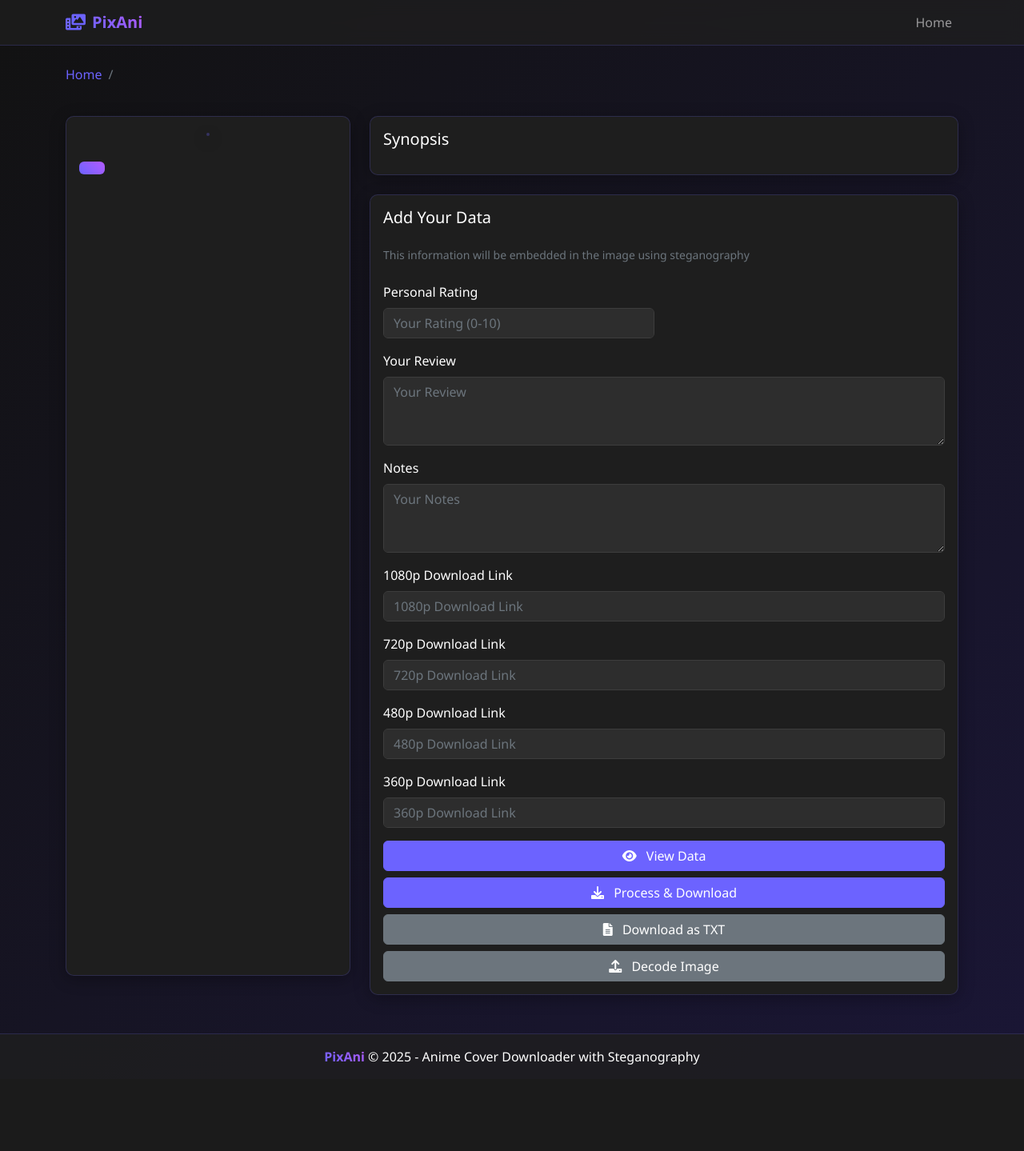
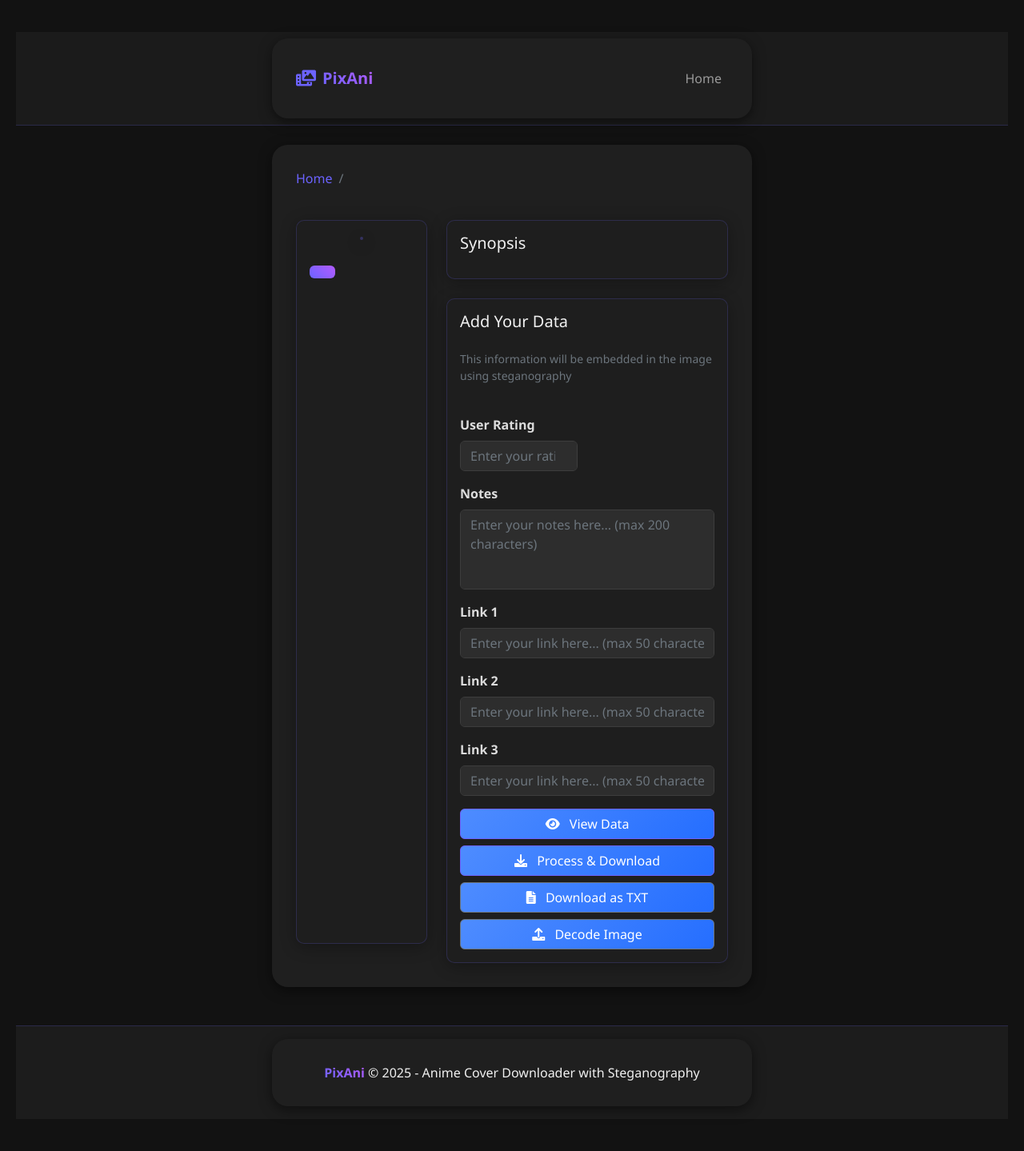
Before and after one commit to Rigelyon/PixAni, a Django app: template core/templates/core/anime_detail.html in a window 1280 px wide. Shown: the whole page at 80% size. Before the commit the page ends 1331 px from the top, so only its background shows below. Run offline with Django 4.2, Linux system fonts and the light colour scheme; the template is opened without the code that fills it: values that come from a table or form of the project are taken from there, others are empty.

Commit message:
Refactor data handling; Reduce data required to embed; Remove all of anilist data except id, remove link 4, and remove user review into data to be embedded

```diff
--- a/PixAni/static/css/style.css
+++ b/PixAni/static/css/style.css
@@ -0,0 +1,111 @@
+body {
+    font-family: 'Segoe UI', sans-serif;
+    background: #121212;
+    margin: 0;
+    padding: 40px 20px;
+    color: #f1f1f1;
+}
+
+.container {
+    max-width: 600px;
+    margin: auto;
+    background: #1f1f1f;
+    padding: 30px;
+    border-radius: 20px;
+    box-shadow: 0 4px 16px rgba(0,0,0,0.5);
+}
+
+.title {
+    text-align: center;
+    margin-bottom: 20px;
+    font-size: 28px;
+    color: #ffffff;
+}
+
+label {
+    display: block;
+    margin-top: 15px;
+    font-weight: 600;
+    color: #dddddd;
+}
+
+input[type="file"],
+textarea {
+    width: 100%;
+    padding: 12px;
+    margin-top: 6px;
+    border: 2px solid #333;
+    border-radius: 10px;
+    font-size: 14px;
+    background: #2c2c2c;
+    color: #f1f1f1;
+    box-sizing: border-box;
+}
+
+textarea {
+    height: 100px;
+    resize: none;
+}
+
+.buttons {
+    display: flex;
+    flex-wrap: wrap;
+    gap: 10px;
+    justify-content: center;
+    margin-top: 20px;
+}
+
+button {
+    flex: 1;
+    min-width: 140px;
+    padding: 10px 20px;
+    background: linear-gradient(135deg, #4e8cff, #256eff);
+    color: white;
+    border: none;
+    border-radius: 12px;
+    font-size: 16px;
+    font-weight: bold;
+    cursor: pointer;
+    transition: 0.3s ease;
+}
+
+button:hover {
+    background: linear-gradient(135deg, #3763c1, #1551c1);
+    transform: scale(1.05);
+}
+
+.output {
+    margin-top: 30px;
+    text-align: center;
+}
+
+#outputImage {
+    max-width: 100%;
+    margin-top: 10px;
+    border-radius: 12px;
+    display: none;
+}
+
+#extractedMessage {
+    background: #2c2c2c;
+    padding: 15px;
+    margin-top: 15px;
+    border-radius: 10px;
+    font-size: 16px;
+    white-space: pre-wrap;
+}
+
+@media (max-width: 500px) {
+    .buttons {
+        flex-direction: column;
+    }
+
+    button {
+        font-size: 14px;
+        padding: 12px;
+    }
+
+    .title {
+        font-size: 24px;
+    }
+}
--- a/core/forms.py
+++ b/core/forms.py
@@ -18,63 +18,51 @@ class AnilistLinkForms(forms.Form):
     )
 
 class UserDataForm(forms.Form):
-    personal_rating = forms.FloatField(
+    user_rating = forms.FloatField(
         min_value=0,
         max_value=10,
         required=False,
         widget=forms.NumberInput(attrs={
-            'placeholder': 'Your Rating (0-10)',
+            'placeholder': 'Enter your rating here... (0-10)',
             'class': 'form-control',
-            'step': '0.1'
-        }),
-    )
-
-    review = forms.CharField(
-        required=False,
-        widget=forms.Textarea(attrs={
-            'placeholder': 'Your Review',
-            'class': 'form-control',
-            'rows': 3
+            'step': '0.1',
+            'maxlength': '2',
         }),
     )
 
     notes = forms.CharField(
         required=False,
         widget=forms.Textarea(attrs={
-            'placeholder': 'Your Notes',
+            'placeholder': 'Enter your notes here... (max 200 characters)',
             'class': 'form-control',
-            'rows': 3
+            'rows': 3,
+            'maxlength': '200',
         }),
     )
 
-    download_link_1080p = forms.URLField(
+    link_1 = forms.URLField(
         required=False,
         widget=forms.URLInput(attrs={
-            'placeholder': '1080p Download Link',
-            'class': 'form-control'
+            'placeholder': 'Enter your link here... (max 50 characters)',
+            'class': 'form-control',
+            'maxlength': '50',
         }),
     )
 
-    download_link_720p = forms.URLField(
+    link_2 = forms.URLField(
         required=False,
         widget=forms.URLInput(attrs={
-            'placeholder': '720p Download Link',
-            'class': 'form-control'
+            'placeholder': 'Enter your link here... (max 50 characters)',
+            'class': 'form-control',
+            'maxlength': '50',
         }),
     )
 
-    download_link_480p = forms.URLField(
+    link_3 = forms.URLField(
         required=False,
         widget=forms.URLInput(attrs={
-            'placeholder': '480p Download Link',
-            'class': 'form-control'
+            'placeholder': 'Enter your link here... (max 50 characters)',
+            'class': 'form-control',
+            'maxlength': '50',
         }),
     )
-
-    download_link_360p = forms.URLField(
-        required=False,
-        widget=forms.URLInput(attrs={
-            'placeholder': '360p Download Link',
-            'class': 'form-control'
-        }),
-    )
--- a/core/templates/core/anime_detail.html
+++ b/core/templates/core/anime_detail.html
@@ -85,14 +85,9 @@
                             {% csrf_token %}
                             <div class="row mb-3">
                                 <div class="col-md-6">
-                                    <label for="{{ user_data_form.personal_rating.id_for_label }}" class="form-label">Personal Rating</label>
-                                    {{ user_data_form.personal_rating }}
+                                    <label for="{{ user_data_form.user_rating.id_for_label }}" class="form-label">User Rating</label>
+                                    {{ user_data_form.user_rating }}
                                 </div>
-                            </div>
-
-                            <div class="mb-3">
-                                <label for="{{ user_data_form.review.id_for_label }}" class="form-label">Your Review</label>
-                                {{ user_data_form.review }}
                             </div>
 
                             <div class="mb-3">
@@ -101,23 +96,18 @@
                             </div>
 
                             <div class="mb-3">
-                                <label for="{{ user_data_form.download_link_1080p.id_for_label }}" class="form-label">1080p Download Link</label>
-                                {{ user_data_form.download_link_1080p }}
+                                <label for="{{ user_data_form.link_1.id_for_label }}" class="form-label">Link 1</label>
+                                {{ user_data_form.link_1 }}
                             </div>
 
                             <div class="mb-3">
-                                <label for="{{ user_data_form.download_link_720p.id_for_label }}" class="form-label">720p Download Link</label>
-                                {{ user_data_form.download_link_720p }}
+                                <label for="{{ user_data_form.link_2.id_for_label }}" class="form-label">Link 2</label>
+                                {{ user_data_form.link_2 }}
                             </div>
 
                             <div class="mb-3">
-                                <label for="{{ user_data_form.download_link_480p.id_for_label }}" class="form-label">480p Download Link</label>
-                                {{ user_data_form.download_link_480p }}
-                            </div>
-
-                            <div class="mb-3">
-                                <label for="{{ user_data_form.download_link_360p.id_for_label }}" class="form-label">360p Download Link</label>
-                                {{ user_data_form.download_link_360p }}
+                                <label for="{{ user_data_form.link_3.id_for_label }}" class="form-label">Link 3</label>
+                                {{ user_data_form.link_3 }}
                             </div>
 
                             <div class="d-grid gap-2">
@@ -162,13 +152,13 @@
     <div class="modal-dialog modal-lg">
         <div class="modal-content card">
             <div class="modal-header card-header">
-                <h5 class="card-title" id="viewDataModalLabel">Data to be Embedded</h5>
-                <button type="button" class="btn-close" data-bs-dismiss="modal" aria-label="Close"></button>
+                <h5 class="card-title gradient-text" id="viewDataModalLabel">Data to be Embedded</h5>
+                <button type="button" class="btn-close btn-close-white" data-bs-dismiss="modal" aria-label="Close"></button>
             </div>
-            <div class="modal-body card-body">
-                <pre id="dataToEmbed" class="bg-light p-3 rounded" style="background-color: var(--secondary-color); color: var(--primary-color);"></pre>
+            <div class="modal-body card-body" style="background-color: var(--dark-bg); color: #fff;">
+                <pre id="dataToEmbed" class="p-3 rounded" style="background-color: var(--secondary-color); color: var(--primary-color); border: 1px solid rgba(108, 99, 255, 0.2);"></pre>
             </div>
-            <div class="modal-footer card-footer">
+            <div class="modal-footer card-footer" style="background-color: var(--card-bg); border-top: 1px solid rgba(108, 99, 255, 0.2);">
                 <button type="button" class="btn btn-primary" data-bs-dismiss="modal">Close</button>
             </div>
         </div>
@@ -263,18 +253,17 @@
         // Populate the modal with the data to be embedded
         viewDataButton.addEventListener('click', function() {
             const animeData = {{ anime|safe }};
+            const {id} = animeData;
             const userData = {
-                personal_rating: document.querySelector('[name="personal_rating"]').value,
-                review: document.querySelector('[name="review"]').value,
+                user_rating: document.querySelector('[name="user_rating"]').value,
                 notes: document.querySelector('[name="notes"]').value,
-                download_link_1080p: document.querySelector('[name="download_link_1080p"]').value,
-                download_link_720p: document.querySelector('[name="download_link_720p"]').value,
-                download_link_480p: document.querySelector('[name="download_link_480p"]').value,
-                download_link_360p: document.querySelector('[name="download_link_360p"]').value
+                link_1: document.querySelector('[name="link_1"]').value,
+                link_2: document.querySelector('[name="link_2"]').value,
+                link_3: document.querySelector('[name="link_3"]').value
             };
 
             const dataToEmbedObj = {
-                anime: animeData,
+                id: id,
                 user_data: userData
             };
 
@@ -289,13 +278,11 @@
         downloadTxtButton.addEventListener('click', function() {
             const animeData = {{ anime|safe }};
             const userData = {
-                personal_rating: document.querySelector('[name="personal_rating"]').value,
-                review: document.querySelector('[name="review"]').value,
+                user_rating: document.querySelector('[name="user_rating"]').value,
                 notes: document.querySelector('[name="notes"]').value,
-                download_link_1080p: document.querySelector('[name="download_link_1080p"]').value,
-                download_link_720p: document.querySelector('[name="download_link_720p"]').value,
-                download_link_480p: document.querySelector('[name="download_link_480p"]').value,
-                download_link_360p: document.querySelector('[name="download_link_360p"]').value
+                link_1: document.querySelector('[name="link_1"]').value,
+                link_2: document.querySelector('[name="link_2"]').value,
+                link_3: document.querySelector('[name="link_3"]').value,
             };
 
             const formattedData = `
@@ -312,13 +299,13 @@
                 [Source] ${animeData.source || 'N/A'}
                 [Synopsis] ${animeData.synopsis || 'N/A'}
 
-                [Personal Rating] ${userData.personal_rating || 'N/A'}
+                [User Rating] ${userData.user_rating || 'N/A'}
                 [Review] ${userData.review || 'N/A'}
                 [Notes] ${userData.notes || 'N/A'}
-                [Download Link 1080p] ${userData.download_link_1080p || 'N/A'}
-                [Download Link 720p] ${userData.download_link_720p || 'N/A'}
-                [Download Link 480p] ${userData.download_link_480p || 'N/A'}
-                [Download Link 360p] ${userData.download_link_360p || 'N/A'}
+                [Download Link 1] ${userData.link_1 || 'N/A'}
+                [Download Link 2] ${userData.link_2 || 'N/A'}
+                [Download Link 3] ${userData.link_3 || 'N/A'}
+                [Download Link 4] ${userData.download_link_4 || 'N/A'}
             `.trim();
 
             const blob = new Blob([formattedData], { type: 'text/plain' });
@@ -351,13 +338,11 @@
                 .then(data => {
                     if (data.success) {
                         const userData = data.user_data;
-                        document.querySelector('[name="personal_rating"]').value = userData.personal_rating || '';
-                        document.querySelector('[name="review"]').value = userData.review || '';
+                        document.querySelector('[name="user_rating"]').value = userData.user_rating || '';
                         document.querySelector('[name="notes"]').value = userData.notes || '';
-                        document.querySelector('[name="download_link_1080p"]').value = userData.download_link_1080p || '';
-                        document.querySelector('[name="download_link_720p"]').value = userData.download_link_720p || '';
-                        document.querySelector('[name="download_link_480p"]').value = userData.download_link_480p || '';
-                        document.querySelector('[name="download_link_360p"]').value = userData.download_link_360p || '';
+                        document.querySelector('[name="link_1"]').value = userData.link_1 || '';
+                        document.querySelector('[name="link_2"]').value = userData.link_2 || '';
+                        document.querySelector('[name="link_3"]').value = userData.link_3 || '';
                         alert('User data successfully populated from the image!');
                     } else {
                         alert('Error: ' + data.error);
--- a/core/templates/core/base.html
+++ b/core/templates/core/base.html
@@ -92,6 +92,8 @@
             margin-top: 3rem;
         }
     </style>
+    {% load static %}
+    <link rel="stylesheet" href="{% static 'css/style.css' %}">
     {% block extra_css %}{% endblock %}
 </head>
 <body>
@@ -140,6 +142,7 @@
         </div>
     </footer>
 
+    <script src="{% static 'js/main.js' %}"></script>
     <script src="https://cdn.jsdelivr.net/npm/bootstrap@5.2.3/dist/js/bootstrap.bundle.min.js"></script>
     {% block extra_js %}{% endblock %}
 </body>
--- a/core/templates/core/home.html
+++ b/core/templates/core/home.html
@@ -150,6 +150,8 @@
                 suggestionsDropdown.style.display = 'none';
             }
         });
+
+        document.querySelector('[name="user_rating"]').value = userData.user_rating || '';
     });
 </script>
 {% endblock %}
--- a/core/utils/dct_steganography.py
+++ b/core/utils/dct_steganography.py
@@ -216,9 +216,9 @@ if __name__ == "__main__":
         "rating": "",
         "review": "",
         "notes": "",
-        "link_1080p": "",
-        "link_720p": "",
-        "link_480p": "",
+        "link_1": "",
+        "link_2": "",
+        "link_3": "",
     }
 }
 
```
Also changed, not shown: PixAni/static/js/main.js (+42 -23 lines), core/models.py (+9 -13 lines), core/views.py (+6 -21 lines).
